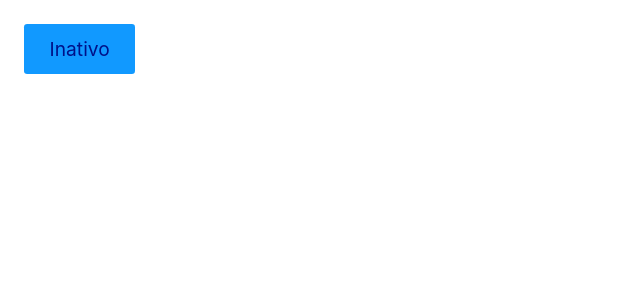
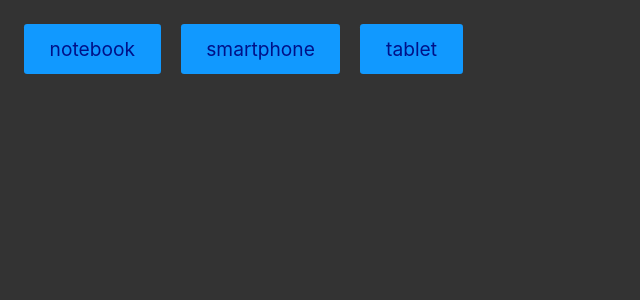
Before and after one commit to kabitschke/reactOrigamid, a React (Vite) app: page / in a window 1280 px wide. Shown: the top 300 px of the page, without its empty margins (0-640 px from the left). Built offline with nearby package versions, Linux system fonts and the light colour scheme.

Commit message:
requisição produto0

```diff
--- a/public/style.css
+++ b/public/style.css
@@ -17,6 +17,7 @@ html {
 
 body {
     margin: 1.5rem;
+    background-color: #333;
 }
 
 body,
--- a/src/App.jsx
+++ b/src/App.jsx
@@ -1,27 +1,11 @@
-import React from "react";
-
+import React from 'react';
+import { Button1 } from './components/Exercicio3';
 
 const App = () => {
-  const [ativo, setAtivo] = React.useState(false);
-
-
-
-
-
-
-  function handleClick() {
-    setAtivo(!ativo);
-
-    console.log(ativo);
-  }
-  return <button onClick={handleClick}>{ativo ? 'Ativo' : 'Inativo'}</button>
-
-
   return (
     <div>
-
+      <Button1 />
     </div>
-
   );
 };
 
--- /dev/null
+++ b/src/Hooks/useFavorites.jsx
@@ -0,0 +1,13 @@
+export const getProduct = async (produto) => {
+  const res = await fetch(`https://ranekapi.origamid.dev/json/api/produto/${produto}`);
+
+  if(!res.ok){
+    throw new Error('Erro ao buscar produtos');
+  }
+
+  return res.json();
+
+}
+
+
+//Produto = tablet, smartphone e notebook
--- /dev/null
+++ b/src/components/Exercicio3.jsx
@@ -0,0 +1,49 @@
+import { getProduct } from '../Hooks/useFavorites';
+import React from 'react';
+
+// Os links abaixo puxam dados de um produto em formato JSON
+// https://ranekapi.origamid.dev/json/api/produto/tablet
+// https://ranekapi.origamid.dev/json/api/produto/smartphone
+// https://ranekapi.origamid.dev/json/api/produto/notebook
+// Crie uma interface com 3 botões, um para cada produto.
+// Ao clicar no botão faça um fetch a api e mostre os dados do produto na tela.
+// Mostre apenas um produto por vez
+// Mostre a mensagem carregando... enquanto o fetch é realizado
+
+export const Button1 = () => {
+  const [result, setResult] = React.useState(null);
+  const [loading, setLoading] = React.useState(false);
+
+  const handleClick = async (produto) => {
+    setLoading(true);
+    const data = await getProduct(produto);
+    setResult(data);
+    setLoading(false);
+  };
+
+  return (
+    <div>
+      <div style={{ display: 'flex', gap: '20px' }}>
+        <button onClick={() => handleClick('notebook')}>notebook</button>
+        <button onClick={() => handleClick('smartphone')}>smartphone</button>
+        <button onClick={() => handleClick('tablet')}>tablet</button>
+      </div>
+
+      {loading ? (
+        <p>Carregando...</p>
+      ) : result ? (
+        <div>
+          <h2>{result.nome}</h2>
+          <p>{result.preco}</p>
+          {/* {result.fotos.map((item) => (
+            <img key={item.titulo} src={item.src} alt={item.titulo} />
+          ))} */}
+          <img src={result.fotos[0].src} alt={result.fotos[0].titulo} />
+
+          <p>{result.descricao}</p>
+          <p>{result.vendido ? 'À Venda' : 'Vendido'}</p>
+        </div>
+      ) : null}
+    </div>
+  );
+};
```
Also changed, not shown: 1 other file (tests, documents, lock files or other folders).
